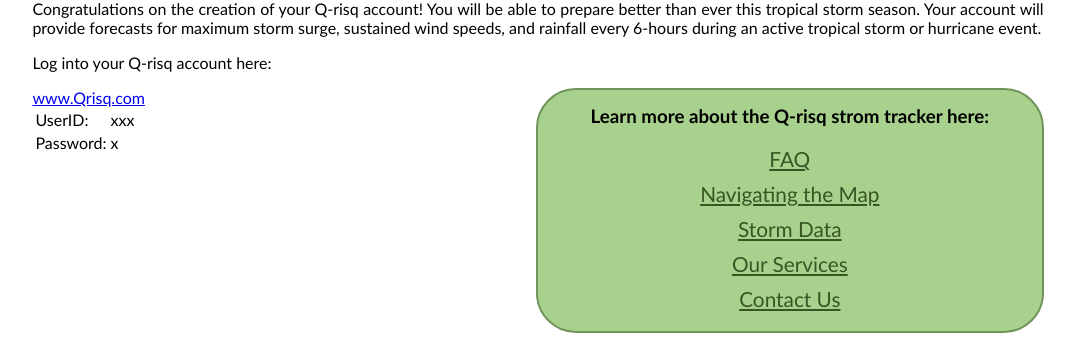
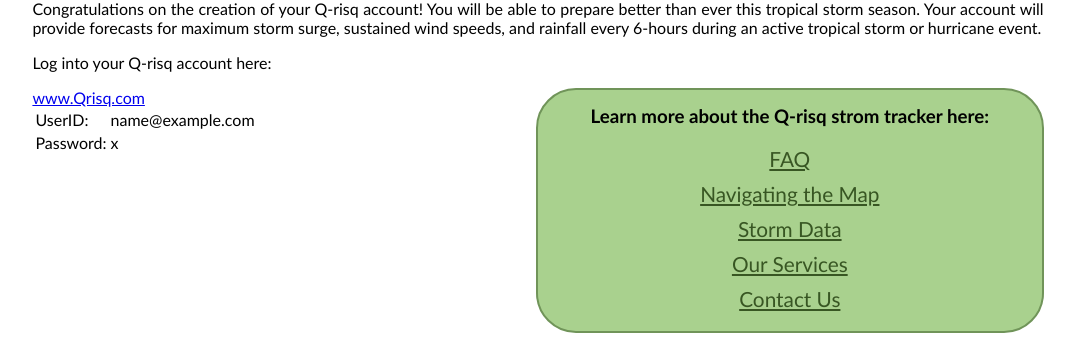
Before and after one commit to dreitec/qrisq-portal, a Django app: template user_app/templates/user_app/registration_confirmation.html in a window 1280 px wide. Shown: the part 464-801 px from the top of the page, without its empty margins (102-1177 px from the left). Run offline with Django 3.2, Linux system fonts and the light colour scheme; the template is opened without the code that fills it: most values are stand-ins (such as "Sample title", 1, 10 or a date in 2020); grey boxes marked "Sample" are stand-in pictures.

Commit message:
registration_email: Email image fixes

```diff
--- a/user_app/serializers/signup.py
+++ b/user_app/serializers/signup.py
@@ -34,7 +34,7 @@ class SignupSerializer(serializers.Serializer):
             'email': email,
             'full_name': first_name + ' ' + last_name,
             'password': password,
-            'logo_url': 'localhost:8000/static/images/logo.png'
+            'logo_url': "https://qrisq.com/wp-content/uploads/2020/10/QRISQ-logo-3D-white.png"
         }
         try:
             mail_sender(
--- a/user_app/templates/user_app/registration_confirmation.html
+++ b/user_app/templates/user_app/registration_confirmation.html
@@ -91,7 +91,7 @@
                     <table>
                         <tr>
                             <td>UserID:</td>
-                            <td>xxx</td>
+                            <td>{{ email }}</td>
                         </tr>
                         <tr>
                             <td>Password:</td>
```
